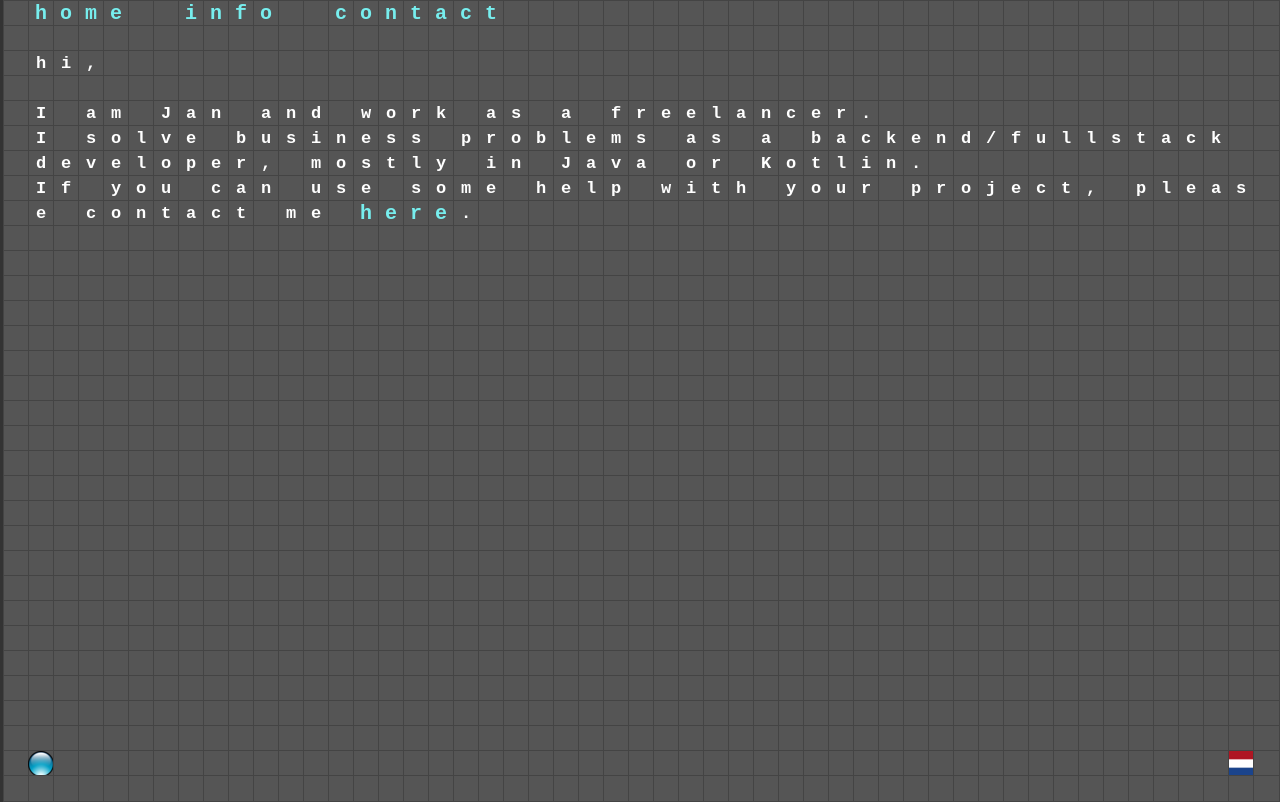
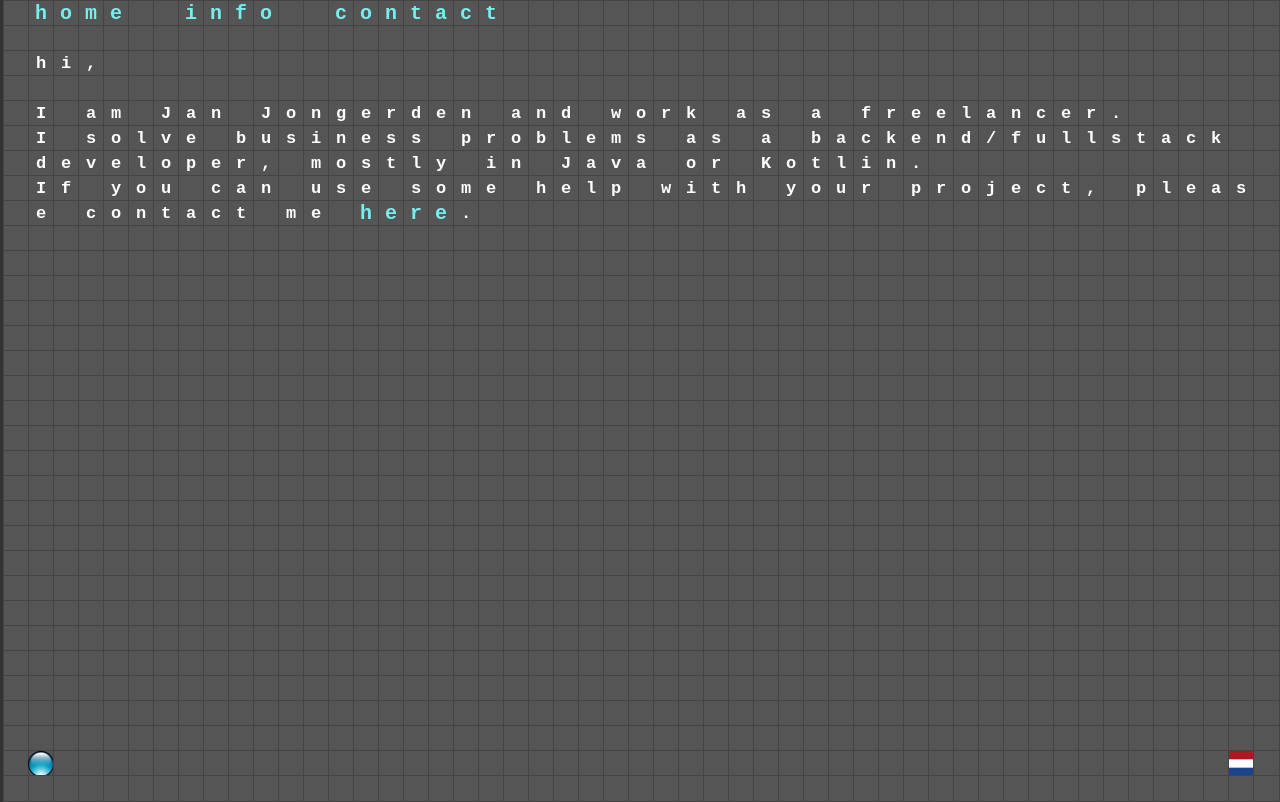
Before and after one commit to janjongerden/jongerden-dev, a plain HTML site: page index.html in a window 1280 px wide. Drawn offline with Linux system fonts and the light colour scheme.

Commit message:
Show page name in page title
Additionally, tweak texts a bit.

```diff
--- a/index.html
+++ b/index.html
@@ -24,14 +24,14 @@
         "texts_nl": [
           "hallo,",
           " ",
-          "Ik ben Jan en beschikbaar als freelance softwareontwikkelaar.",
+          "Ik ben Jan Jongerden en beschikbaar als freelance softwareontwikkelaar.",
           "Ik los problemen op als backend/fullstack ontwikkelaar, meestal in Java of Kotlin.",
           "Als je hulp nodig hebt bij een automatiseringsproject, stuur me dan een bericht via de {?page=contact&lang=nl|contactpagina}.",
         ],
         "texts_en": [
           "hi,",
           " ",
-          "I am Jan and work as a freelancer.",
+          "I am Jan Jongerden and work as a freelancer.",
           "I solve business problems as a backend/fullstack developer, mostly in Java or Kotlin.",
           "If you can use some help with your project, please contact me {?page=contact&lang=en|here}.",
         ],
@@ -78,9 +78,9 @@
       },
       "contact": {
         "texts_nl": [
-          "Je kan me bereiken via {https://linkedin.com/in/janjongerden/|LinkedIn}.",
+          "Ik ben bereikbaar via {https://linkedin.com/in/janjongerden/|LinkedIn}.",
           " ",
-          "Of stuur me een bericht met het {https://janjongerden.nl/blog/contact.html|contactformulier} van mijn weblog.",
+          "Of stuur een bericht met het {https://janjongerden.nl/blog/contact.html|contactformulier} van mijn weblog.",
         ],
         "texts_en": [
           "You can contact me on {https://linkedin.com/in/janjongerden/|LinkedIn}.",
--- a/js/tools.js
+++ b/js/tools.js
@@ -152,6 +152,7 @@ function drawPage(pageName, language) {
         offset += link.length + menuSpacing;
     }
     const page = pages[pageName];
+    document.title = `${pageName} - Jongerden Development`;
     texts = language == "nl" ? page.texts_nl : page.texts_en;
     wrappingText(texts);
     image(maxRow - 2, 1, "img/ball.webp", "Play ball", '', playBall);
```
